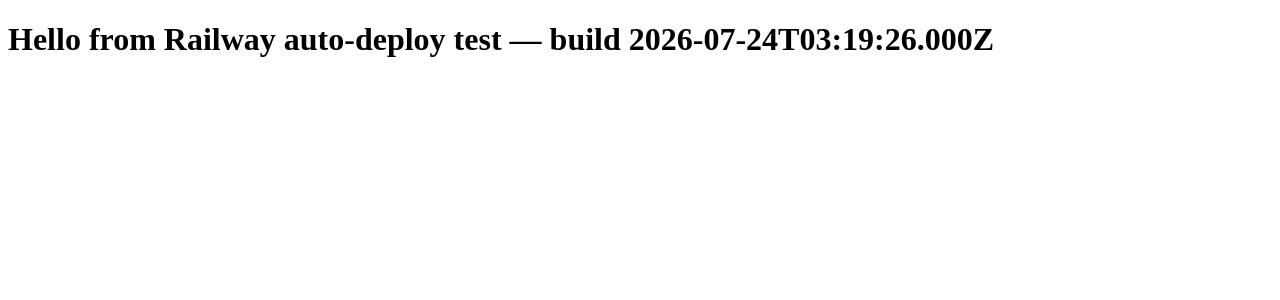
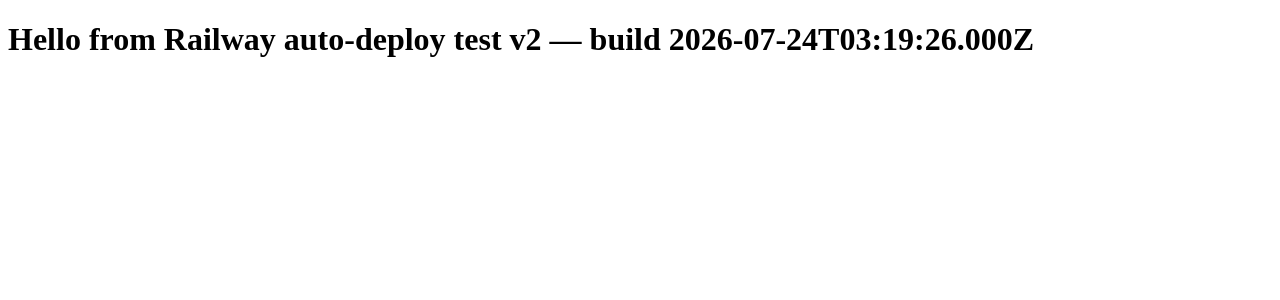
Before and after one commit to dannyjcohen/railway-test-hello, a Next.js app: page / in a window 1280 px wide. Shown: the top 300 px of the page. Built offline with nearby package versions, Linux system fonts and the light colour scheme.

Commit message:
test: v2 greeting to trigger GH Actions redeploy

```diff
--- a/app/page.tsx
+++ b/app/page.tsx
@@ -1,7 +1,7 @@
 export default function Home() {
   return (
     <main>
-      <h1>Hello from Railway auto-deploy test — build {new Date().toISOString()}</h1>
+      <h1>Hello from Railway auto-deploy test v2 — build {new Date().toISOString()}</h1>
     </main>
   );
 }
```
